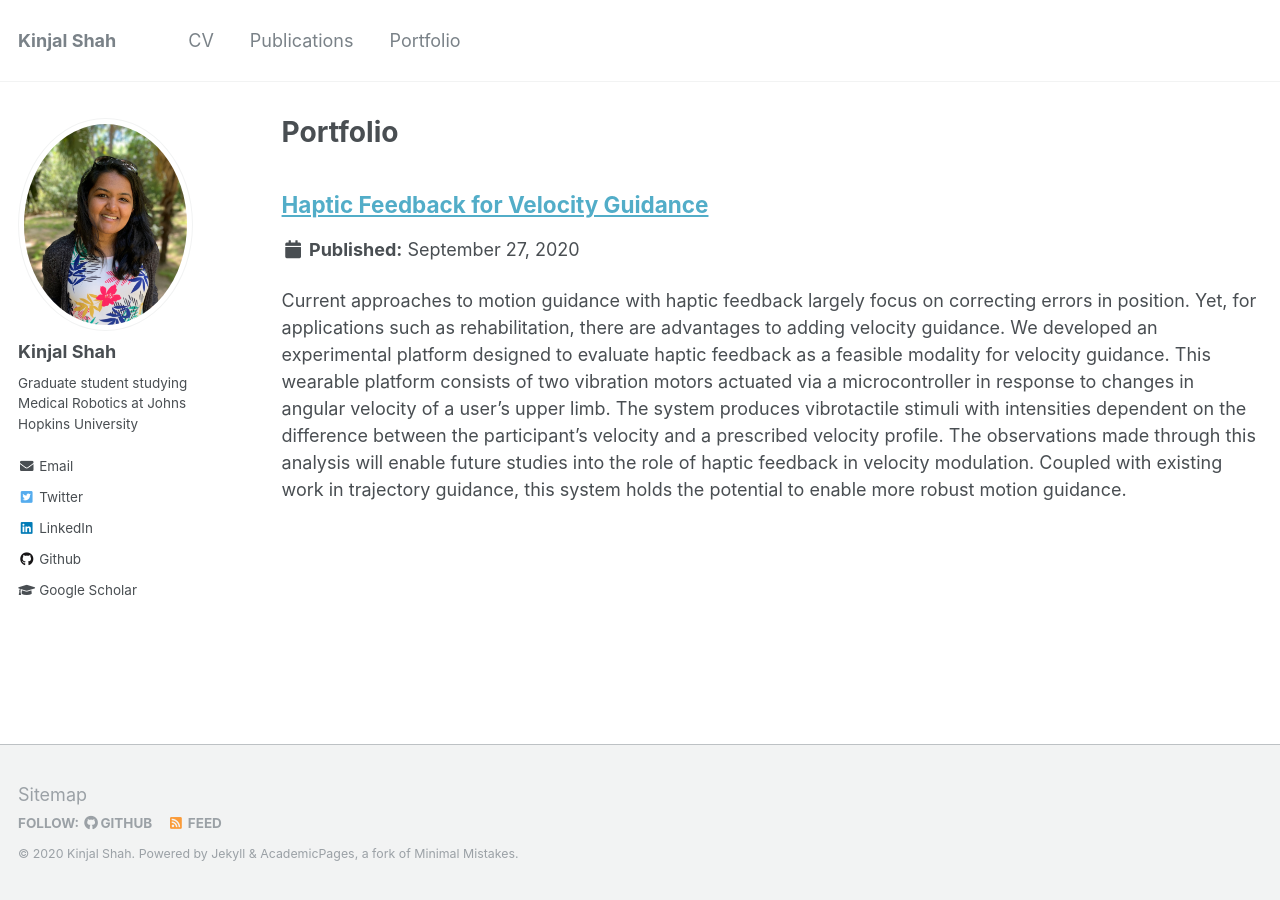
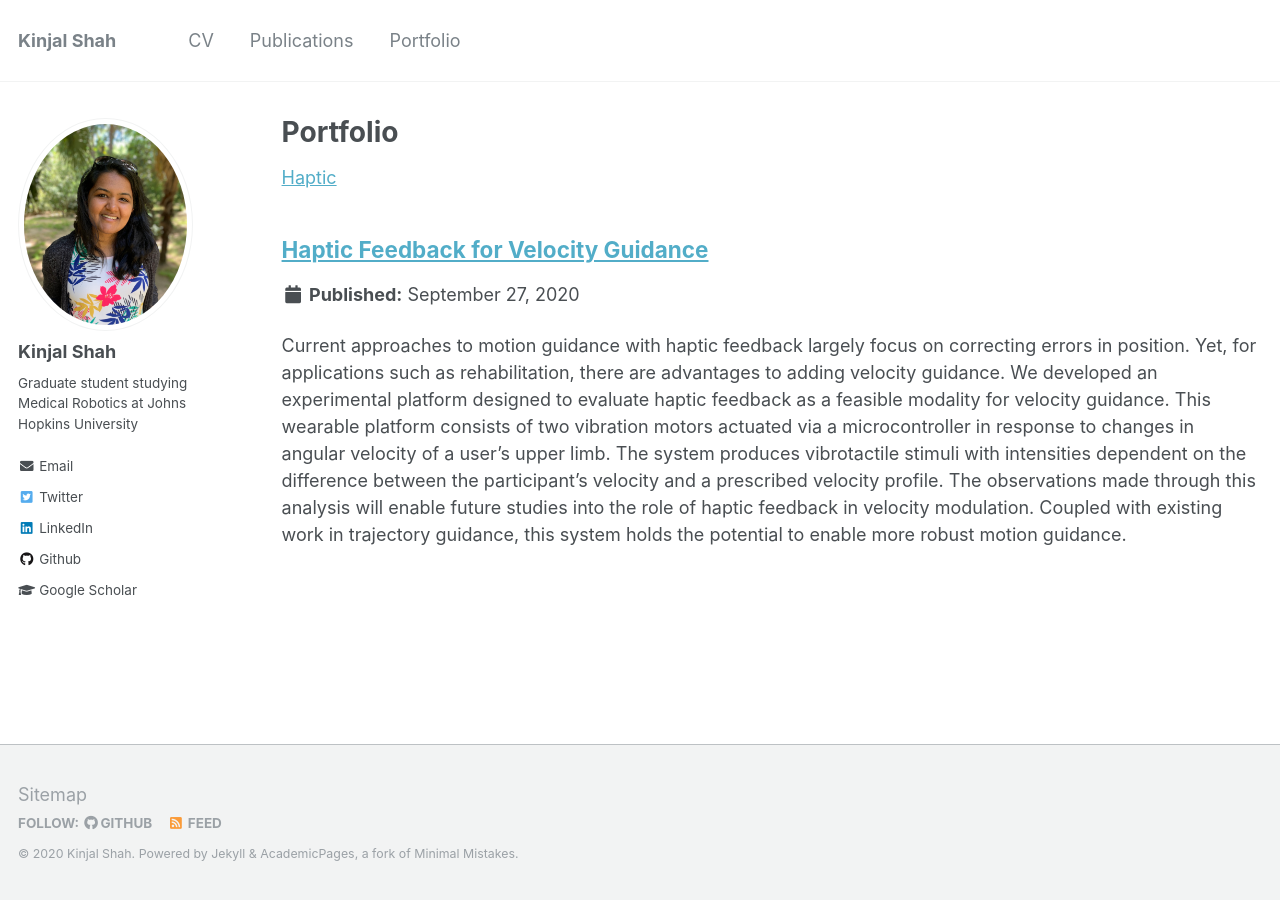
Before and after one commit to kinjmshah/kinjmshah.github.io, a Jekyll site: the page built from _pages/pf.md, in a window 1280 px wide. Built offline with Jekyll 4.4.1, drawn with Linux system fonts in a browser that asks for light colours.

Commit message:
Update pf.md

```diff
--- a/_pages/pf.md
+++ b/_pages/pf.md
@@ -6,6 +6,8 @@ author_profile: true
 ---
 {% include base_path %}
 
+[Haptic](/_portfolio/hapticVel.md)
+
 {% for post in site.portfolio %}
   {% include archive-single.html %}
 {% endfor %}
```
